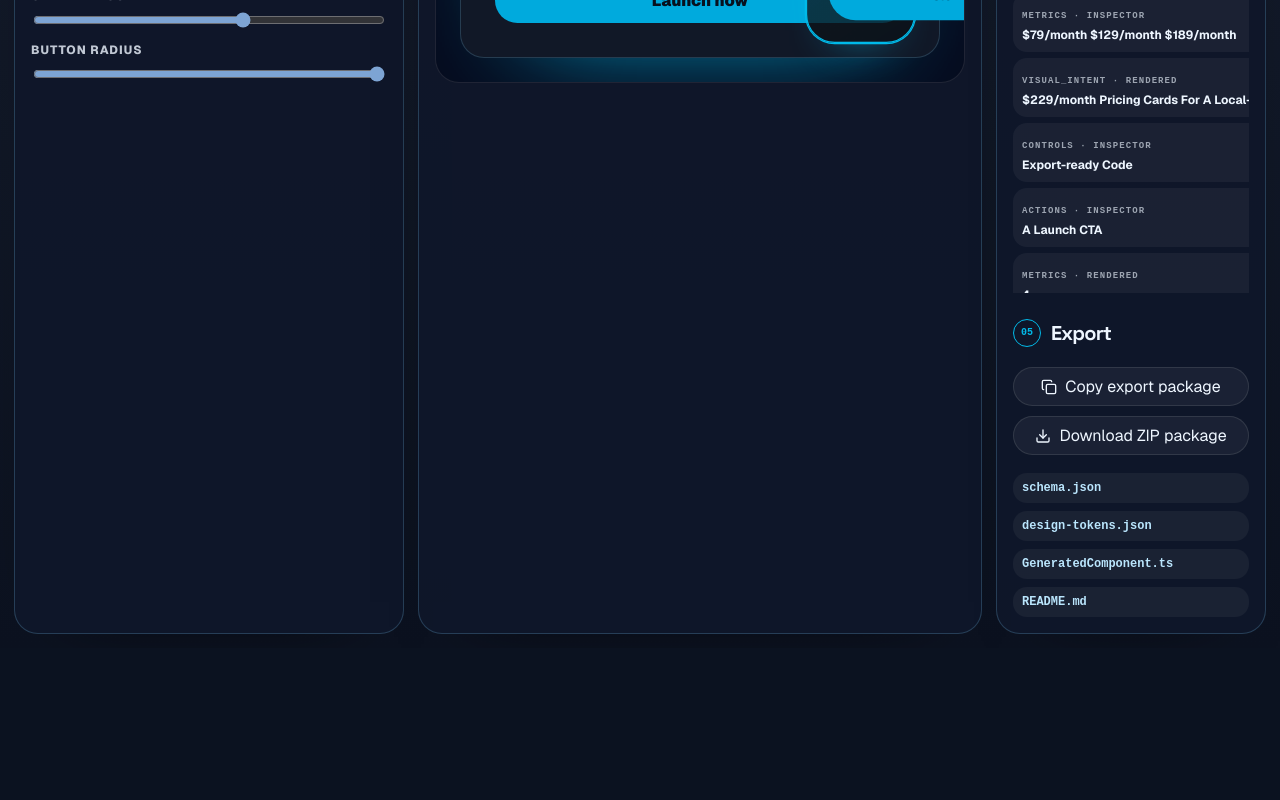
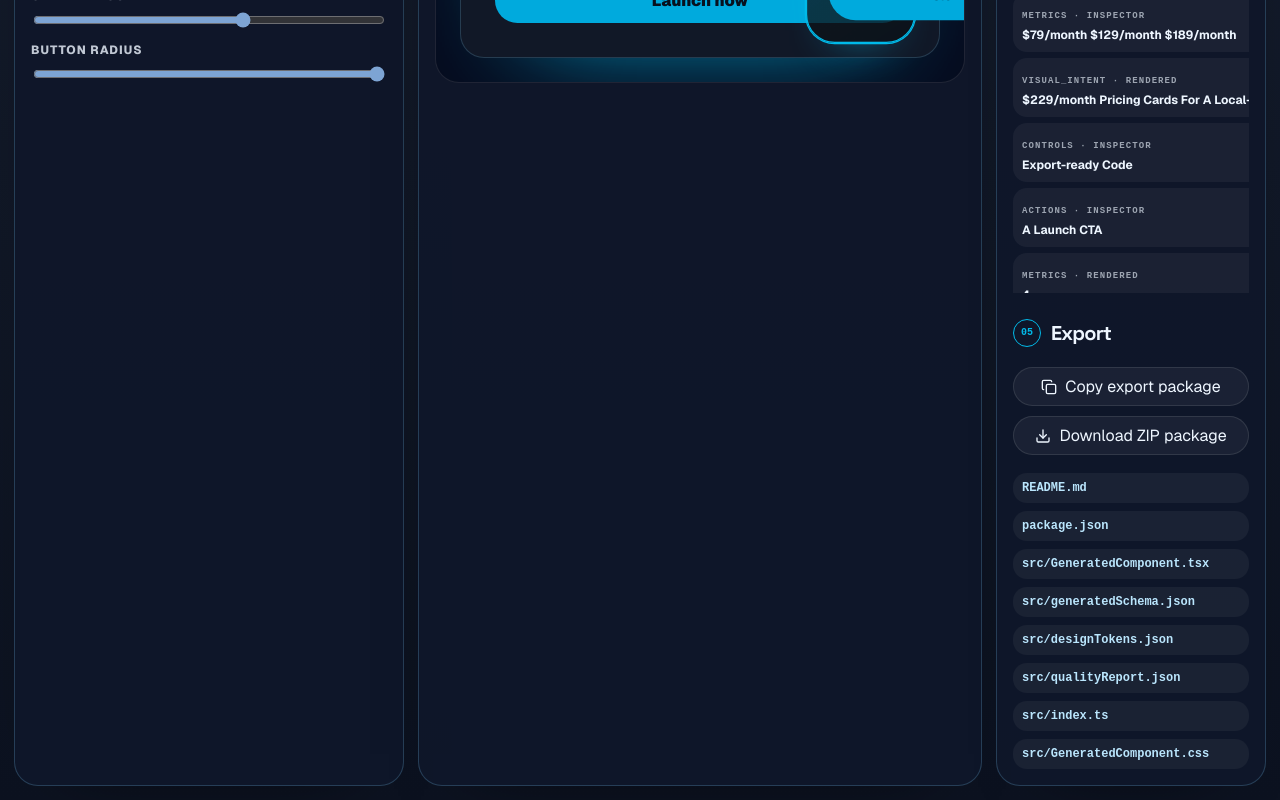
Before and after one commit to ShopHeck/Web-component-gen-codex, a React (Vite) app: page / in a window 1280 px wide. Shown: the part 1035-1835 px from the top of the page. Before the commit the page ends 1683 px from the top, so only its background shows below. Built offline with nearby package versions, Linux system fonts and the light colour scheme.

Commit message:
Implement Production Export 2.0 package generation

```diff
--- a/src/export/package.ts
+++ b/src/export/package.ts
@@ -1,18 +1,193 @@
 import JSZip from 'jszip';
+import type { QualityReport } from '../generator/quality';
 import type { Schema, Tokens } from '../types/schema';
 
 export type ExportPackage = {
-  metadata:{generator:string; version:string; format:string; generatedAtLocal:string};
-  schema:{product:string; pattern:string; strategy:string; headline:string; subhead:string; requirements:Schema['requirements']; directives:string[]};
-  designTokens:Tokens;
-  component:{filename:string; language:string; code:string};
-  readme:string;
+  metadata: { generator: string; version: string; format: string; generatedAtLocal: string };
+  schema: Schema;
+  repairedSchema: Schema;
+  repairStatus: 'repaired' | 'original';
+  qualityReport: QualityReport | null;
+  designTokens: Tokens;
+  component: { filename: string; language: string; code: string; cssFilename: string; css: string };
+  readme: string;
+  packageJson: string;
+  indexTs: string;
 };
 
 export const EXPORT_GENERATOR = 'InterfaceForge';
-export const EXPORT_VERSION = '1.0.0';
+export const EXPORT_VERSION = '2.0.0';
 const DETERMINISTIC_GENERATED_AT = 'deterministic-local-generation';
 
-export function buildExportPackage(schema:Schema,design:Tokens):ExportPackage{const metadata={generator:EXPORT_GENERATOR,version:EXPORT_VERSION,format:'interfaceforge-export-package-v1',generatedAtLocal:DETERMINISTIC_GENERATED_AT}; const schemaSummary={product:schema.product,pattern:schema.pattern,strategy:schema.strategy,headline:schema.headline,subhead:schema.subhead,requirements:schema.requirements,directives:schema.directives}; const componentCode=`/* Generated by ${EXPORT_GENERATOR} v${EXPORT_VERSION} */\n/* Local deterministic generation package */\n\nexport const exportMetadata = ${JSON.stringify(metadata,null,2)};\nexport const exportSchema = ${JSON.stringify(schemaSummary,null,2)};\nexport const exportDesignTokens = ${JSON.stringify(design,null,2)};`; const readme=`# InterfaceForge Local Export\n\nGenerated by ${EXPORT_GENERATOR} v${EXPORT_VERSION}.\n\nThis package is generated locally and deterministically from your prompt + token state in-browser (no backend).\n\n## Included files\n- schema.json (schema, requirements, directives, metadata)\n- design-tokens.json\n- GeneratedComponent.ts (generated component code + metadata)\n- README.md\n`; return {metadata,schema:schemaSummary,designTokens:design,component:{filename:'GeneratedComponent.ts',language:'typescript',code:componentCode},readme};}
-export function exportPackageText(pkg:ExportPackage){return `/* Generated by ${pkg.metadata.generator} v${pkg.metadata.version} */\n/* ${pkg.metadata.format} */\n\nexport const exportPackage = ${JSON.stringify(pkg,null,2)};`;}
-export async function downloadZip(name:string,pkg:ExportPackage){const zip = new JSZip(); zip.file('schema.json',JSON.stringify({metadata:pkg.metadata,schema:pkg.schema,requirements:pkg.schema.requirements,directives:pkg.schema.directives},null,2)); zip.file('design-tokens.json',JSON.stringify(pkg.designTokens,null,2)); zip.file(pkg.component.filename,pkg.component.code); zip.file('README.md',pkg.readme); const blob = await zip.generateAsync({type:'blob'}); const a=document.createElement('a'); a.href=URL.createObjectURL(blob); a.download=name; a.click(); URL.revokeObjectURL(a.href);}
+function tokenCss(design: Tokens): string {
+  return `:root {
+  --if-text: ${design.text};
+  --if-muted: ${design.muted};
+  --if-button: ${design.button};
+  --if-highlight: ${design.highlight};
+  --if-card-bg: ${design.cardBg};
+  --if-card-border: ${design.cardBorder};
+  --if-radius: ${design.radius}px;
+  --if-button-radius: ${design.buttonRadius}px;
+  --if-font-scale: ${design.fontScale};
+}
+
+.generated-component {
+  color: var(--if-text);
+  font-size: calc(15px * var(--if-font-scale));
+}
+`;
+}
+
+function componentTsxCode(): string {
+  return `import React, { useMemo, useState } from 'react';
+import schemaData from './generatedSchema.json';
+import './GeneratedComponent.css';
+
+type Schema = typeof schemaData;
+
+export default function GeneratedComponent() {
+  const schema = schemaData as Schema;
+  const [billingAnnual, setBillingAnnual] = useState(false);
+  const [selectedPlan, setSelectedPlan] = useState<string | null>(schema.plans?.[0]?.name ?? null);
+  const [chatInput, setChatInput] = useState('');
+  const [chatLog, setChatLog] = useState<string[]>(schema.messages ?? []);
+  const [selectedSlot, setSelectedSlot] = useState<string | null>(null);
+  const [settingsState, setSettingsState] = useState<Record<string, boolean>>(() =>
+    Object.fromEntries((schema.toggles ?? []).map((toggle) => [toggle, false]))
+  );
+  const [ctaFeedback, setCtaFeedback] = useState('');
+
+  const hasBlock = (type: string) => schema.blocks?.some((block) => block.type === type);
+  const visiblePlans = useMemo(() => schema.plans ?? [], [schema.plans]);
+
+  const onSendChat = () => {
+    const msg = chatInput.trim();
+    if (!msg) return;
+    setChatLog((prev) => [...prev, msg]);
+    setChatInput('');
+  };
+
+  return (
+    <div className="generated-component">
+      {schema.blocks.map((block, index) => {
+        switch (block.type) {
+          case 'hero':
+            return <section key={index}><h1>{schema.headline}</h1><p>{schema.subhead}</p></section>;
+          case 'pricingCards':
+            return (
+              <section key={index}>
+                <h2>{block.title ?? 'Plans'}</h2>
+                <div>
+                  {visiblePlans.map((plan) => (
+                    <article key={plan.name} data-selected={selectedPlan === plan.name}>
+                      <h3>{plan.name}</h3>
+                      <p>{billingAnnual ? plan.annual : plan.price}</p>
+                      <p>{plan.description}</p>
+                      <button onClick={() => setSelectedPlan(plan.name)}>Select {plan.name}</button>
+                    </article>
+                  ))}
+                </div>
+              </section>
+            );
+          case 'billingToggle':
+            return (
+              <section key={index}>
+                <label>
+                  <input
+                    type="checkbox"
+                    checked={billingAnnual}
+                    onChange={(e) => setBillingAnnual(e.target.checked)}
+                  />
+                  Annual billing
+                </label>
+              </section>
+            );
+          case 'comparisonMatrix':
+            return hasBlock('pricingCards') ? <section key={index}><h2>Comparison matrix</h2></section> : null;
+          case 'enterpriseContact':
+            return <section key={index}><h2>Enterprise contact</h2><button>Contact sales</button></section>;
+          case 'customRequirementGrid':
+            return <section key={index}><h2>{block.title ?? 'Custom requirements'}</h2><ul>{(block.items ?? []).map((item) => <li key={item}>{item}</li>)}</ul></section>;
+          case 'onboardingSteps':
+            return <section key={index}><h2>{block.title ?? 'Onboarding'}</h2><ol>{(block.items ?? []).map((item) => <li key={item}>{item}</li>)}</ol></section>;
+          case 'proofStrip':
+            return <section key={index}><h2>{block.title ?? 'Proof'}</h2><ul>{(block.items ?? []).map((item) => <li key={item}>{item}</li>)}</ul></section>;
+          case 'settingsControls':
+            return <section key={index}><h2>Settings</h2>{Object.keys(settingsState).map((key) => <label key={key}><input type="checkbox" checked={settingsState[key]} onChange={() => setSettingsState((prev) => ({ ...prev, [key]: !prev[key] }))} />{key}</label>)}</section>;
+          case 'chatThread':
+            return <section key={index}><h2>Chat</h2><ul>{chatLog.map((message, i) => <li key={i}>{message}</li>)}</ul><input value={chatInput} onChange={(e) => setChatInput(e.target.value)} /><button onClick={onSendChat}>Send</button></section>;
+          case 'calendarSlots':
+            return <section key={index}><h2>Slots</h2>{(schema.slots ?? []).map((slot) => <button key={slot} onClick={() => setSelectedSlot(slot)} data-selected={selectedSlot === slot}>{slot}</button>)}</section>;
+          case 'ctaBand':
+            return <section key={index}><button onClick={() => setCtaFeedback('Action completed locally')}>{schema.action}</button>{ctaFeedback && <small>{ctaFeedback}</small>}</section>;
+          default:
+            return <section key={index}><h2>{block.title ?? block.type}</h2></section>;
+        }
+      })}
+    </div>
+  );
+}
+`;
+}
+
+export function buildExportPackage(schema: Schema, design: Tokens, qualityReport: QualityReport | null, repairedSchema?: Schema): ExportPackage {
+  const metadata = { generator: EXPORT_GENERATOR, version: EXPORT_VERSION, format: 'interfaceforge-export-package-v2', generatedAtLocal: DETERMINISTIC_GENERATED_AT };
+  const finalSchema = repairedSchema ?? schema;
+  const repairStatus: 'repaired' | 'original' = repairedSchema ? 'repaired' : 'original';
+  const readme = `# InterfaceForge Generated Component Package\n\nGenerated by ${EXPORT_GENERATOR} v${EXPORT_VERSION}.\n\nThis package is local-first and deterministic: it was generated in-browser with no backend, no API calls, and no remote AI generation.\n\n## Included files\n- README.md\n- package.json\n- src/GeneratedComponent.tsx\n- src/generatedSchema.json\n- src/designTokens.json\n- src/qualityReport.json\n- src/index.ts\n- src/GeneratedComponent.css\n\n## Install and run\n\n\`\`\`bash\nnpm install\nnpm run build\n\`\`\`\n\n## Usage\n\n\`\`\`tsx\nimport GeneratedComponent from './src/GeneratedComponent';\n\`\`\`\n\n## Quality summary\n- Overall score: ${qualityReport?.overallScore ?? 'n/a'}\n- Export readiness: ${qualityReport?.exportReadinessScore ?? 'n/a'}\n- Repair status: ${repairStatus}\n${qualityReport && qualityReport.issues.length ? `\n## Known limitations\n${qualityReport.issues.map((issue) => `- ${issue.message}`).join('\n')}` : ''}\n`;
+
+  return {
+    metadata,
+    schema,
+    repairedSchema: finalSchema,
+    repairStatus,
+    qualityReport,
+    designTokens: design,
+    component: {
+      filename: 'src/GeneratedComponent.tsx',
+      language: 'typescript',
+      code: componentTsxCode(),
+      cssFilename: 'src/GeneratedComponent.css',
+      css: tokenCss(design)
+    },
+    readme,
+    packageJson: JSON.stringify({
+      name: `${schema.product.toLowerCase().replace(/\s+/g, '-')}-interfaceforge-export`,
+      version: '0.0.1',
+      private: true,
+      type: 'module',
+      scripts: { build: 'tsc --noEmit' },
+      dependencies: { react: '^18.3.1' }
+    }, null, 2),
+    indexTs: "export { default as GeneratedComponent } from './GeneratedComponent';\n"
+  };
+}
+
+export function exportPackageText(pkg: ExportPackage) {
+  const summary = {
+    metadata: pkg.metadata,
+    files: ['README.md', 'package.json', 'src/GeneratedComponent.tsx', 'src/generatedSchema.json', 'src/designTokens.json', 'src/qualityReport.json', 'src/index.ts', 'src/GeneratedComponent.css'],
+    quality: pkg.qualityReport ? { overallScore: pkg.qualityReport.overallScore, exportReadinessScore: pkg.qualityReport.exportReadinessScore } : null,
+    localFirst: true
+  };
+  return `/* Generated by ${pkg.metadata.generator} v${pkg.metadata.version} */\nexport const exportPackageSummary = ${JSON.stringify(summary, null, 2)};`;
+}
+
+export async function downloadZip(name: string, pkg: ExportPackage) {
+  const zip = new JSZip();
+  zip.file('README.md', pkg.readme);
+  zip.file('package.json', pkg.packageJson);
+  zip.file(pkg.component.filename, pkg.component.code);
+  zip.file('src/generatedSchema.json', JSON.stringify(pkg.repairedSchema, null, 2));
+  zip.file('src/designTokens.json', JSON.stringify(pkg.designTokens, null, 2));
+  zip.file('src/qualityReport.json', JSON.stringify(pkg.qualityReport ?? { available: false }, null, 2));
+  zip.file('src/index.ts', pkg.indexTs);
+  zip.file(pkg.component.cssFilename, pkg.component.css);
+  const blob = await zip.generateAsync({ type: 'blob' });
+  const a = document.createElement('a');
+  a.href = URL.createObjectURL(blob);
+  a.download = name;
+  a.click();
+  URL.revokeObjectURL(a.href);
+}
```
Also changed, not shown: src/App.tsx (+1 -1 lines), 1 other file (tests, documents, lock files or other folders).
